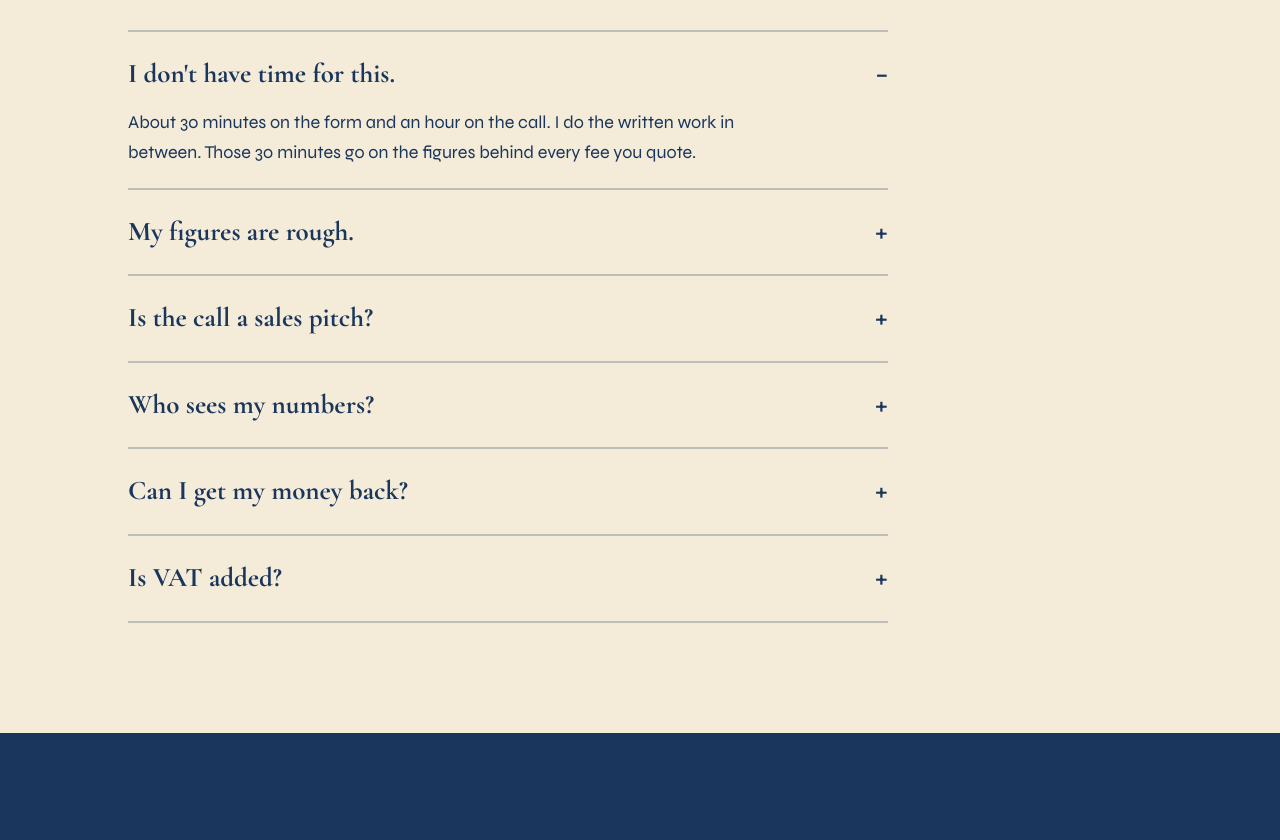
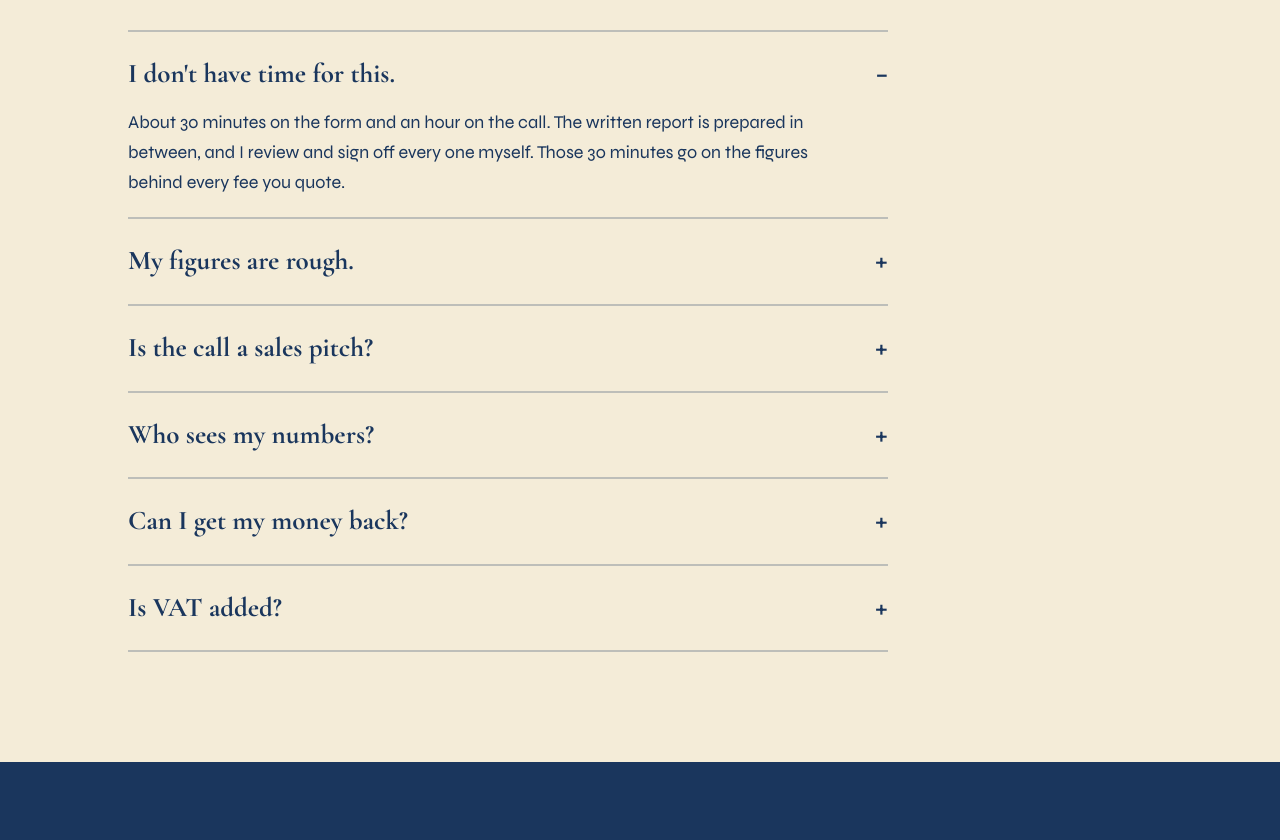
Before and after one commit to william-ringsdorf/wrc-website, a plain HTML site: page diagnostic.html in a window 1280 px wide. Shown: the part 6663-7503 px from the top of the page. Drawn offline with Linux system fonts and the light colour scheme.

Commit message:
/diagnostic FAQ: the written report is prepared in between, William reviews and signs off (D261, finding 4)
Replaces 'I do the written work in between.', which no longer matched the
23 Nov ruling that Claude drafts each report. William 28 Nov: 'Use the new
FAQ sentence'. Compliance check clear 27 Nov.

Branch only; goes live on William's word.

Co-Authored-By: Claude Fable 5.2 <noreply@anthropic.com>

```diff
--- a/diagnostic.html
+++ b/diagnostic.html
@@ -207,7 +207,7 @@ h1,h2{font-family:"Cormorant Garamond",serif;font-weight:700;line-height:1.08;}
 <div class="cream"><section><div class="wrap">
   <h2>Questions</h2>
   <div class="faq">
-    <details open><summary>I don't have time for this.</summary><p>About 30 minutes on the form and an hour on the call. I do the written work in between. Those 30 minutes go on the figures behind every fee you quote.</p></details>
+    <details open><summary>I don't have time for this.</summary><p>About 30 minutes on the form and an hour on the call. The written report is prepared in between, and I review and sign off every one myself. Those 30 minutes go on the figures behind every fee you quote.</p></details>
     <details><summary>My figures are rough.</summary><p>Rough is a start. Put in your best estimate and say it is one, so I know which figures to read as estimates.</p></details>
     <details><summary>Is the call a sales pitch?</summary><p>The call is about your report. If the report points to the Strategy Day, I'll say so, and the £197 comes off it if you book within 30 days of buying. If it points to work you can do yourself, I'll say that instead.</p></details>
     <details><summary>Who sees my numbers?</summary><p>They are used only to prepare your report and the call, and I review and sign off every report myself. Your answers are held and processed by the services named in the privacy notice, and are never sold or shared for anyone's marketing.</p></details>
```
